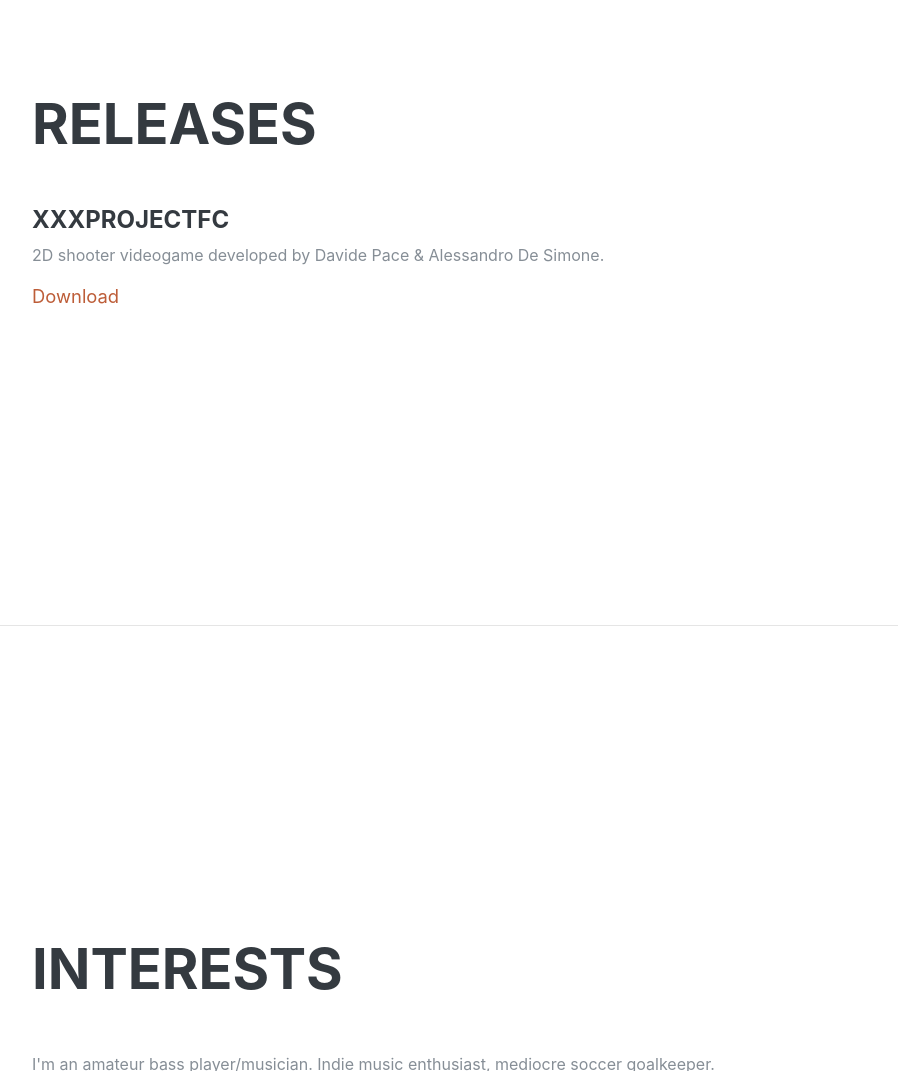
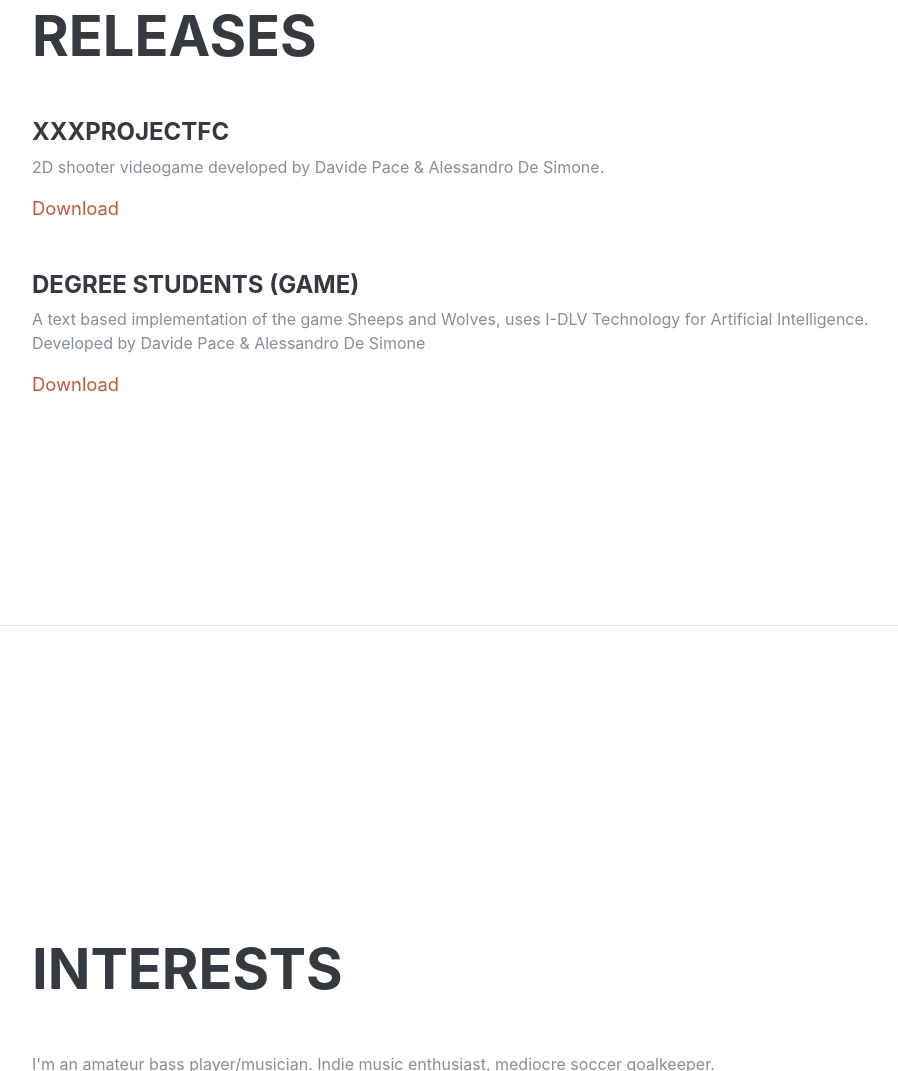
Before and after one commit to DavidePace/DavidePace.github.io, a plain HTML site: page index.html in a window 1280 px wide. Shown: the part 2579-3650 px from the top of the page, without its empty margins (288-1186 px from the left). Drawn offline with Linux system fonts and the light colour scheme; a web font is replaced by a local one.

Commit message:
Added DegreeStudents file

```diff
--- a/index.html
+++ b/index.html
@@ -164,6 +164,13 @@
           <a href="resources\XXXProjectFC.zip">Download</a>
         </p>
 
+        <h4>Degree Students (game)</h4>
+        <p>A text based implementation of the game Sheeps and Wolves, uses I-DLV Technology for Artificial Intelligence. Developed by Davide Pace & Alessandro De Simone</p>
+        <p class="lead mb-5">
+          <a href="resources\DegreeStudents.zip">Download</a>
+        </p>
+
+
       </div>
     </section>
 
```
Also changed, not shown: 1 other file.
